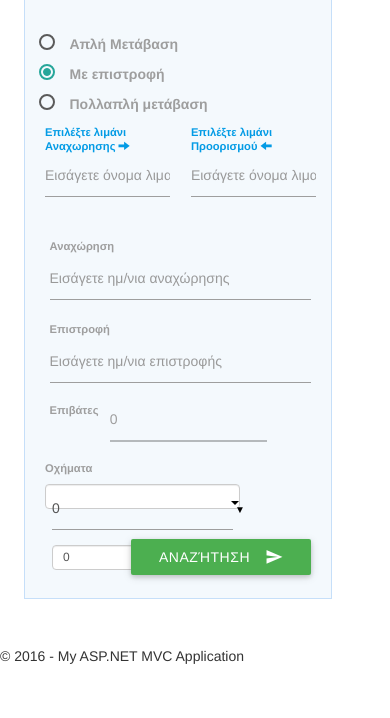
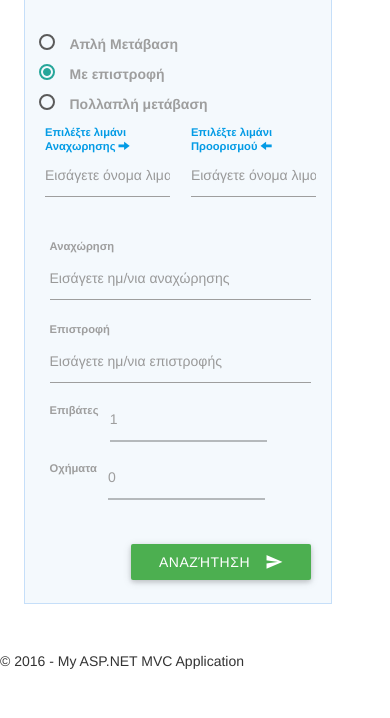
Before and after one commit to dsmyrnaios/Vessel-Tickets-MVC, an ASP.NET MVC app: page /Ferries/Search in a window 390 px wide. Shown: the part 334-1052 px from the top of the page. Before the commit the page ends 998 px from the top, so only its background shows below. Run offline with ASP.NET Core 8 and stand-ins for ASP.NET MVC 5, Linux system fonts and the light colour scheme; the project's own start-up code is not run, and a stand-in starts its controllers and pages; some libraries are stand-ins or nearby versions.

Commit message:
vehicles popover, public variables for passengers
- Vehicles popover problem on show
- Public variable for adult Passenger ONLY

```diff
--- a/TicketsMVC/Views/Ferries/Search.cshtml
+++ b/TicketsMVC/Views/Ferries/Search.cshtml
@@ -186,31 +186,19 @@
             @Html.ValidationMessageFor(m => m.DateTo, "", new {@class = "text-danger"})
         </div>
 
+        @* Passengers *@
         <div class="col-md-2">
             <div class="popover-markup">
                 <label for="NumOfPassengers" class="control-label">Επιβάτες</label>
-                @Html.TextBoxFor(m => m.NumOfPassengers, new { @class = "form-control", @readonly = "readonly", id = "numpassengers", style = "width: 60%", data_toggle = "popover", data_placement = "bottom", placeholder = "Εισάγετε αριθμό επιβατών", tabindex = 1, })
+                @Html.TextBoxFor(m => m.NumOfPassengers, new { @class = "form-control", @readonly = "readonly", value="1", id = "numpassengers", style = "width: 60%", data_toggle = "popover", data_placement = "bottom", placeholder = "Εισάγετε αριθμό επιβατών", tabindex = 1, })
                 @Html.ValidationMessageFor(m => m.NumOfPassengers)
 
                 <div class="head hide">Some title</div>
                 <div class="content hide">
 
-                    <div class="row bottom-border-class" id="passengerold">
-                        <input class="col-md-3 form-control" type="number" value="0" name="NumOfOlders" data-val-required="Παρακαλώ εισάγετε αριθμό επιβατών" data-val="true" tabindex=-1 required>
-                        <div class="col-md-7">
-                            <label for="NumOfOlders">Ηλικιωμένοι</label>
-                            <label for="NumOfOlders">Άνω των 65 ετών</label>
-                        </div>
-                        <div class="col-md-1">
-                            <a class="btn-floating secondary-content waves-effect waves-circle waves-light #81d4fa light-blue increment"><i class="material-icons">add</i></a>
-                        </div>
-                        <div class="col-md-1">
-                            <a class="btn-floating secondary-content waves-effect waves-circle waves-light #81d4fa light-blue lighten-3 decrement"><i class="material-icons">remove</i></a>
-                        </div>
-                    </div>
-
-                    <div class="row bottom-border-class" id="passengeradult">
-                        <input class="col-md-3 form-control" type="number" value="1" name="NumOfAdults" data-val-required="Παρακαλώ εισάγετε αριθμό επιβατών" data-val="true" tabindex=-1 required>
+                    @* ADULTS *@
+                    <div class="row bottom-border-class" id="passengeradult" style="margin-bottom: 5px;">
+                        <input class="col-md-3 form-control" value="1" name="NumOfAdults" data-val-required="Παρακαλώ εισάγετε αριθμό επιβατών" data-val="true" tabindex=-1 required>
                         <div class="col-md-7">
                             <label for="NumOfAdults">Ενήλικες</label>
                             <label for="NumOfAdults">Από 16 εώς 65 ετών</label>
@@ -223,9 +211,9 @@
                         </div>
                     </div>
 
-
-                    <div class="row bottom-border-class" id="passengerteen">
-                        <input class="col-md-3 form-control" type="number" value="0" name="NumOfTeens" data-val-required="Παρακαλώ εισάγετε αριθμό επιβατών" data-val="true" tabindex=-1 required>
+                    @* TEENS *@
+                    <div class="row bottom-border-class" id="passengerteen" style="margin-bottom: 5px;">
+                        <input class="col-md-3 form-control" value="0" name="NumOfTeens" data-val-required="Παρακαλώ εισάγετε αριθμό επιβατών" data-val="true" tabindex=-1 required>
                         <div class="col-md-7">
                             <label for="NumOfTeens">Έφηβοι</label>
                             <label for="NumOfTeens">Από 12 εώς 16 ετών</label>
@@ -238,8 +226,9 @@
                         </div>
                     </div>
 
-                    <div class="row bottom-border-class" id="passengerkid">
-                        <input class="col-md-3 form-control" type="number" value="0" name="NumOfKids" data-val-required="Παρακαλώ εισάγετε αριθμό επιβατών" data-val="true" tabindex=-1 required>
+                    @* KIDS *@
+                    <div class="row bottom-border-class" id="passengerkid" style="margin-bottom: 5px;">
+                        <input class="col-md-3 form-control" value="0" name="NumOfKids" data-val-required="Παρακαλώ εισάγετε αριθμό επιβατών" data-val="true" tabindex=-1 required>
                         <div class="col-md-7">
                             <label for="NumOfKids">Παιδιά</label>
                             <label for="NumOfKids">Από 2 εώς 12 ετών</label>
@@ -252,8 +241,9 @@
                         </div>
                     </div>
 
-                    <div class="row bottom-border-class" id="passengerinfant">
-                        <input class="col-md-3 form-control" type="number" value="0" name="NumOfInfants" data-val-required="Παρακαλώ εισάγετε αριθμό επιβατών" data-val="true" tabindex=-1 required>
+                    @* INFANTS *@
+                    <div class="row bottom-border-class" id="passengerinfant" style="margin-bottom: 5px;">
+                        <input class="col-md-3 form-control" value="0" name="NumOfInfants" data-val-required="Παρακαλώ εισάγετε αριθμό επιβατών" data-val="true" tabindex=-1 required>
                         <div class="col-md-7">
                             <label for="NumOfInfants">Βρέφη</label>
                             <label for="NumOfInfants">Kάτω των 2 ετών</label>
@@ -266,28 +256,100 @@
                         </div>
                     </div>
 
+                    @* OLDS *@
+                    <div class="row bottom-border-class" id="passengerold" style="margin-bottom: 5px;">
+                        <input class="col-md-3 form-control" value="0" name="NumOfOlders" data-val-required="Παρακαλώ εισάγετε αριθμό επιβατών" data-val="true" tabindex=-1 required>
+                        <div class="col-md-7">
+                            <label for="NumOfOlders">Ηλικιωμένοι</label>
+                            <label for="NumOfOlders">Άνω των 65 ετών</label>
+                        </div>
+                        <div class="col-md-1">
+                            <a class="btn-floating secondary-content waves-effect waves-circle waves-light #81d4fa light-blue increment"><i class="material-icons">add</i></a>
+                        </div>
+                        <div class="col-md-1">
+                            <a class="btn-floating secondary-content waves-effect waves-circle waves-light #81d4fa light-blue lighten-3 decrement"><i class="material-icons">remove</i></a>
+                        </div>
+                    </div>
+                </div>
+            </div>
+        </div>
+
+
+        @* Vehicles *@
+        <div class="col-md-2">
+            <div class="popover-markup">
+                <label for="NumOfVehicles" class="control-label">Οχήματα</label>
+                @Html.TextBoxFor(m => m.NumOfVehicles, new {@class = "form-control", @readonly = "readonly", value = "0", id = "numvehicles", style = "width: 60%", data_toggle = "popover", data_placement = "bottom", placeholder = "Εισάγετε αριθμό οχημάτων", tabindex = -1,})
+                @Html.ValidationMessageFor(m => m.NumOfVehicles)
+
+
+                <div class="head hide">Some title</div>
+                <div class="content hide">
+
+                    <div class="row bottom-border-class" style="margin-bottom: 5px;" id="vehicleCars">
+                        <input class="col-md-3 form-control" value="0" name="NumOfCars" data-val="true" tabindex=-1 required>
+                        <div class="col-md-7">
+                            <label for="NumOfCars">Αυτοκίνητα</label>
+                        </div>
+                        <div class="col-md-1">
+                            <a class="btn-floating secondary-content waves-effect waves-circle waves-light #81d4fa light-blue increment"><i class="material-icons">add</i></a>
+                        </div>
+                        <div class="col-md-1">
+                            <a class="btn-floating secondary-content waves-effect waves-circle waves-light #81d4fa light-blue lighten-3 decrement"><i class="material-icons">remove</i></a>
+                        </div>
+                    </div>
+
+                    @*Motorcycles*@
+                    <div class="row bottom-border-class" id="vehicleMotos" style="margin-bottom: 5px;">
+                        <input class="col-md-3 form-control" type="number" value="0" name="NumOfMotos" data-val="true" tabindex=-1 required>
+                        <div class="col-md-7">
+                            <label for="NumOfMotos">Μηχανές</label>
+                        </div>
+                        <div class="col-md-1">
+                            <a class="btn-floating secondary-content waves-effect waves-circle waves-light #81d4fa light-blue increment"><i class="material-icons">add</i></a>
+                        </div>
+                        <div class="col-md-1">
+                            <a class="btn-floating secondary-content waves-effect waves-circle waves-light #81d4fa light-blue decrement"><i class="material-icons">remove</i></a>
+                        </div>
+                    </div>
+
+                    @* Traler *@
+                    <div class="row bottom-border-class" id="vehicletrailers" style="margin-bottom: 5px;">
+                        <input class="col-md-3 form-control" type="number" value="0" name="NumOfTrailers" data-val="true" tabindex=-1 required>
+                        <div class="col-md-7">
+                            <label for="NumOfTrailers">Τρεϊλερ / τροχόσπιτα</label>
+                        </div>
+                        <div class="col-md-1">
+                            <a class="btn-floating secondary-content waves-effect waves-circle waves-light #81d4fa light-blue increment"><i class="material-icons">add</i></a>
+                        </div>
+                        <div class="col-md-1">
+                            <a class="btn-floating secondary-content waves-effect waves-circle waves-light #81d4fa light-blue lighten-3 decrement"><i class="material-icons">remove</i></a>
+                        </div>
+                    </div>
+
+                    <div class="row bottom-border-class" id="vehicleMiniBuses" style="margin-bottom: 5px;">
+                        <input class="col-md-3 form-control" type="number" value="0" name="NumOfMiniBuses" data-val="true" tabindex=-1 required>
+                        <div class="col-md-7">
+                            <label for="NumOfMiniBuses">Οικογενειακά λεωφορεία</label>
+                        </div>
+                        <div class="col-md-1">
+                            <a class="btn-floating secondary-content waves-effect waves-circle waves-light #81d4fa light-blue increment"><i class="material-icons">add</i></a>
+                        </div>
+                        <div class="col-md-1">
+                            <a class="btn-floating secondary-content waves-effect waves-circle waves-light #81d4fa light-blue lighten-3 decrement"><i class="material-icons">remove</i></a>
+                        </div>
+                    </div>
 
                 </div>
             </div>
         </div>
 
-        <div class="input-field col m2">
-            <select class="form-control input-field" id="NumOfVehicles" name="NumOfVehicles">
-                @for (int i = 0; i <= 3; i++)
-                {
-                    <option value="@i">@i</option>
-                }
-            </select>
-            <label for="NumOfVehicles" class="control-label">Οχήματα</label>
-        </div>
     </div>
 
-
-
-
+    //SUBMIT BUTTON
     <div class="row">
         <div class="col-md-10">
-            <a id="btnSrch" style="margin-top: 10px; float: right" class="btn waves-effect waves-light green">Αναζήτηση<i class="material-icons right">send</i></a>
+            <a style="margin-top: 10px; float: right" class="btn waves-effect waves-light green " type="submit">Αναζήτηση<i class="material-icons right">send</i></a>
         </div>
     </div>
 }
```
Also changed, not shown: TicketsMVC/Models/FerriesViewModels.cs (+31 -1 lines), TicketsMVC/Scripts/search.js (+43 -11 lines), 9 other files.
